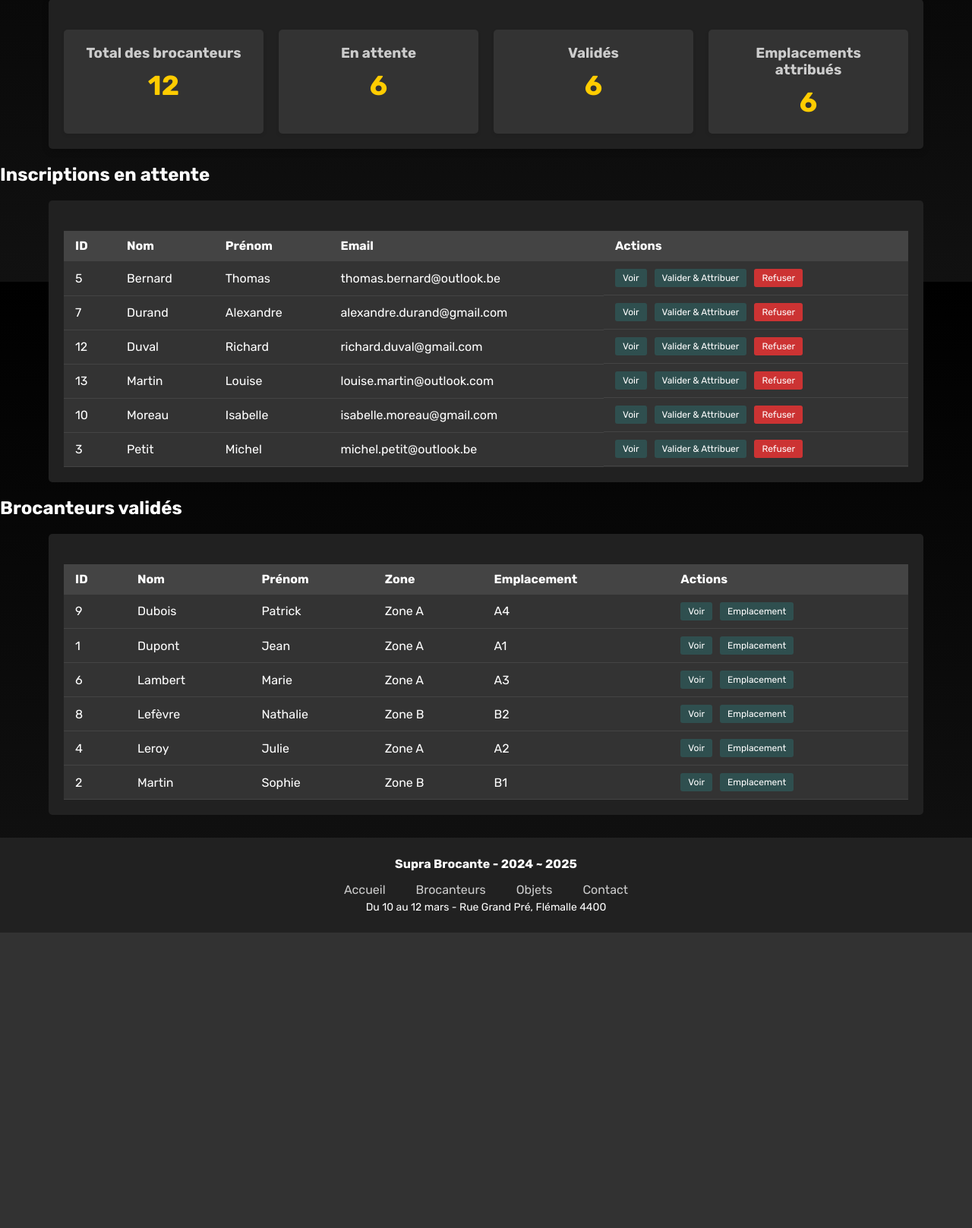
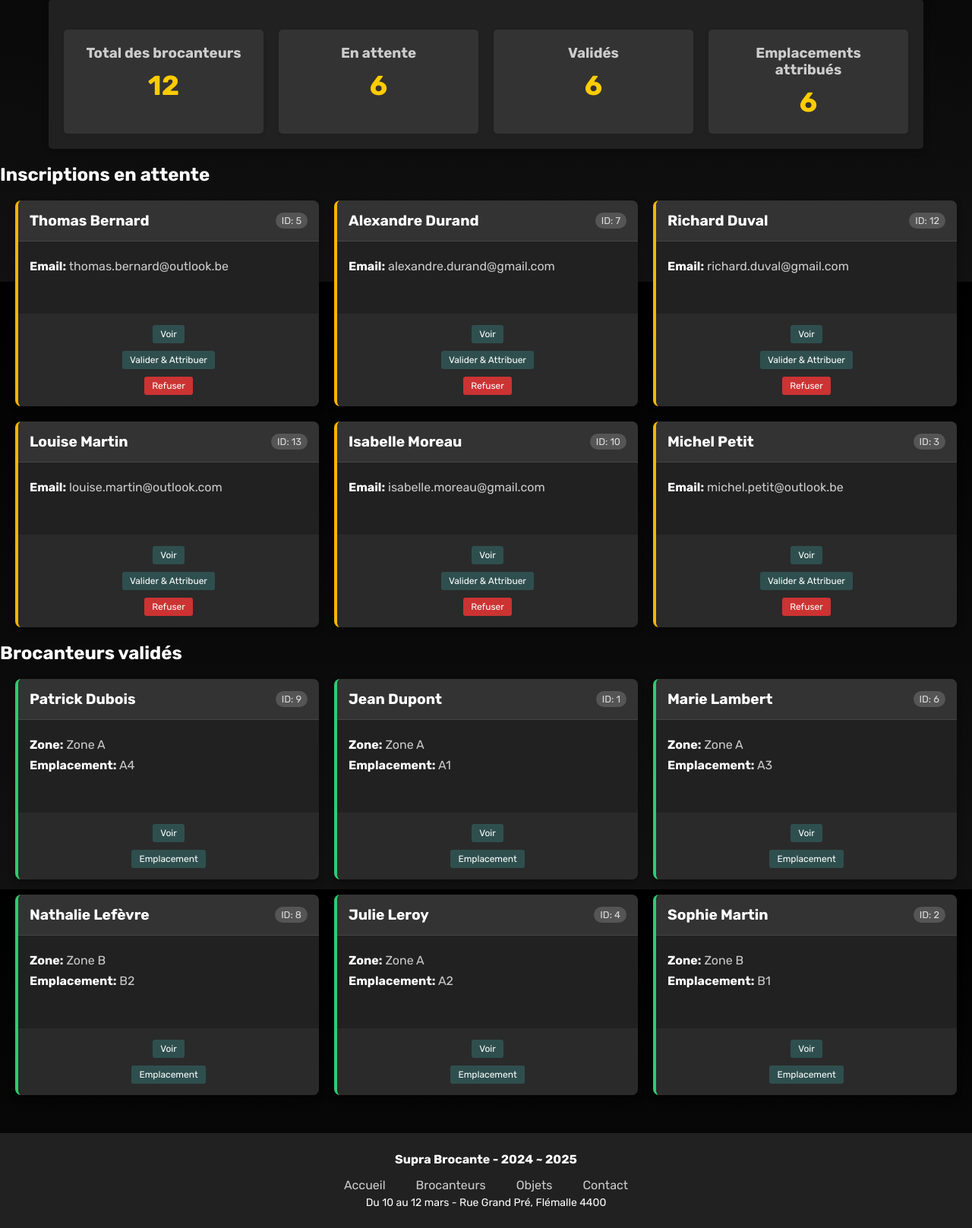
Before and after one commit to Alekuso/Brocante, a PHP site: page /espaceAdministrateur.php in a window 1280 px wide. Shown: the part 429-2046 px from the top of the page at 76% size. Before the commit the page ends 1657 px from the top, so only its background shows below. Run offline with PHP 8.4, Linux system fonts and the light colour scheme; the visitor is signed in with stand-in values (Sample User, id 1); data comes from the database, SQL or seed files in the repository.

Commit message:
fix admin card

```diff
--- a/css/style.css
+++ b/css/style.css
@@ -596,7 +596,8 @@ h3.prix {
 }
 
 .btn-small:hover {
-    background-color: #2a4747;
+    background-color: #555555;
+    transform: scale(1.05);
 }
 
 .stats-container {
@@ -687,3 +688,87 @@ h3.prix {
 .objet-card:hover .card-content {
     color: white;
 }
+
+/* Admin Cards Layout */
+.admin-cards-container {
+    display: grid;
+    grid-template-columns: repeat(auto-fill, minmax(300px, 1fr));
+    gap: 20px;
+    padding: 20px;
+    width: 100%;
+}
+
+.admin-card {
+    background-color: #212121;
+    border-radius: 8px;
+    box-shadow: 0 4px 8px rgba(0, 0, 0, 0.3);
+    overflow: hidden;
+    transition: transform 0.3s ease, box-shadow 0.3s ease;
+    display: flex;
+    flex-direction: column;
+}
+
+.admin-card:hover {
+    transform: translateY(-5px);
+    box-shadow: 0 8px 16px rgba(0, 0, 0, 0.5);
+}
+
+.admin-card.waiting {
+    border-left: 4px solid #f7b500; /* Yellow border for waiting */
+}
+
+.admin-card.validated {
+    border-left: 4px solid #2ecc71; /* Green border for validated */
+}
+
+.admin-card-header {
+    background-color: #333;
+    padding: 15px;
+    border-bottom: 1px solid #444;
+    display: flex;
+    justify-content: space-between;
+    align-items: center;
+}
+
+.admin-card-header h3 {
+    margin: 0;
+    font-size: 1.2rem;
+    color: #fff;
+}
+
+.admin-card-id {
+    background-color: #555;
+    color: #ddd;
+    padding: 3px 8px;
+    border-radius: 12px;
+    font-size: 0.8rem;
+}
+
+.admin-card-body {
+    padding: 15px;
+    flex-grow: 1;
+}
+
+.admin-card-body p {
+    margin: 8px 0;
+    color: #ccc;
+}
+
+.admin-card-body p strong {
+    color: #fff;
+}
+
+.admin-card-actions {
+    display: flex;
+    justify-content: flex-start;
+    gap: 10px;
+    padding: 15px;
+    background-color: #2a2a2a;
+}
+
+/* Responsive adjustments for admin cards */
+@media screen and (max-width: 768px) {
+    .admin-cards-container {
+        grid-template-columns: 1fr;
+    }
+}
--- a/espaceAdministrateur.php
+++ b/espaceAdministrateur.php
@@ -120,34 +120,24 @@ $stats['emplacements_attribues'] = $result['count'];
         <?php if (empty($brocanteurs_attente)): ?>
             <p class="center">Aucune inscription en attente.</p>
         <?php else: ?>
-            <div class="admin-table-container">
-                <table class="admin-table">
-                    <thead>
-                        <tr>
-                            <th>ID</th>
-                            <th>Nom</th>
-                            <th>Prénom</th>
-                            <th>Email</th>
-                            <th>Actions</th>
-                        </tr>
-                    </thead>
-                    <tbody>
+            <section class="admin-cards-container">
                 <?php foreach ($brocanteurs_attente as $brocanteur): ?>
-                            <tr>
-                                <td><?php echo htmlspecialchars($brocanteur['bid']); ?></td>
-                                <td><?php echo htmlspecialchars($brocanteur['nom']); ?></td>
-                                <td><?php echo htmlspecialchars($brocanteur['prenom']); ?></td>
-                                <td><?php echo htmlspecialchars($brocanteur['courriel']); ?></td>
-                                <td class="actions">
+                    <article class="admin-card waiting">
+                        <header class="admin-card-header">
+                            <h3><?php echo htmlspecialchars($brocanteur['prenom'] . ' ' . $brocanteur['nom']); ?></h3>
+                            <span class="admin-card-id">ID: <?php echo htmlspecialchars($brocanteur['bid']); ?></span>
+                        </header>
+                        <section class="admin-card-body">
+                            <p><strong>Email:</strong> <?php echo htmlspecialchars($brocanteur['courriel']); ?></p>
+                        </section>
+                        <footer class="admin-card-actions">
                             <a href="vendeur.php?id=<?php echo $brocanteur['bid']; ?>" class="btn-small">Voir</a>
                             <a href="validerInscription.php?id=<?php echo $brocanteur['bid']; ?>&action=valider" class="btn-small">Valider & Attribuer</a>
                             <a href="validerInscription.php?id=<?php echo $brocanteur['bid']; ?>&action=refuser" class="btn-small" style="background-color: #cc3333;">Refuser</a>
-                                </td>
-                            </tr>
+                        </footer>
+                    </article>
                 <?php endforeach; ?>
-                    </tbody>
-                </table>
-            </div>
+            </section>
         <?php endif; ?>
     </section>
 
@@ -158,35 +148,24 @@ $stats['emplacements_attribues'] = $result['count'];
         <?php if (empty($brocanteurs_valides)): ?>
             <p class="center">Aucun brocanteur validé.</p>
         <?php else: ?>
-            <div class="admin-table-container">
-                <table class="admin-table">
-                    <thead>
-                        <tr>
-                            <th>ID</th>
-                            <th>Nom</th>
-                            <th>Prénom</th>
-                            <th>Zone</th>
-                            <th>Emplacement</th>
-                            <th>Actions</th>
-                        </tr>
-                    </thead>
-                    <tbody>
+            <section class="admin-cards-container">
                 <?php foreach ($brocanteurs_valides as $brocanteur): ?>
-                            <tr>
-                                <td><?php echo htmlspecialchars($brocanteur['bid']); ?></td>
-                                <td><?php echo htmlspecialchars($brocanteur['nom']); ?></td>
-                                <td><?php echo htmlspecialchars($brocanteur['prenom']); ?></td>
-                                <td><?php echo htmlspecialchars($brocanteur['zone_nom'] ?? 'Non assigné'); ?></td>
-                                <td><?php echo htmlspecialchars($brocanteur['emplacement_code'] ?? 'Non assigné'); ?></td>
-                                <td class="actions">
+                    <article class="admin-card validated">
+                        <header class="admin-card-header">
+                            <h3><?php echo htmlspecialchars($brocanteur['prenom'] . ' ' . $brocanteur['nom']); ?></h3>
+                            <span class="admin-card-id">ID: <?php echo htmlspecialchars($brocanteur['bid']); ?></span>
+                        </header>
+                        <section class="admin-card-body">
+                            <p><strong>Zone:</strong> <?php echo htmlspecialchars($brocanteur['zone_nom'] ?? 'Non assigné'); ?></p>
+                            <p><strong>Emplacement:</strong> <?php echo htmlspecialchars($brocanteur['emplacement_code'] ?? 'Non assigné'); ?></p>
+                        </section>
+                        <footer class="admin-card-actions">
                             <a href="vendeur.php?id=<?php echo $brocanteur['bid']; ?>" class="btn-small">Voir</a>
                             <a href="attribuerEmplacement.php?id=<?php echo $brocanteur['bid']; ?>" class="btn-small">Emplacement</a>
-                                </td>
-                            </tr>
+                        </footer>
+                    </article>
                 <?php endforeach; ?>
-                    </tbody>
-                </table>
-            </div>
+            </section>
         <?php endif; ?>
     </section>
 </main>
```
Lines whose indentation alone changed are shown as unchanged.
